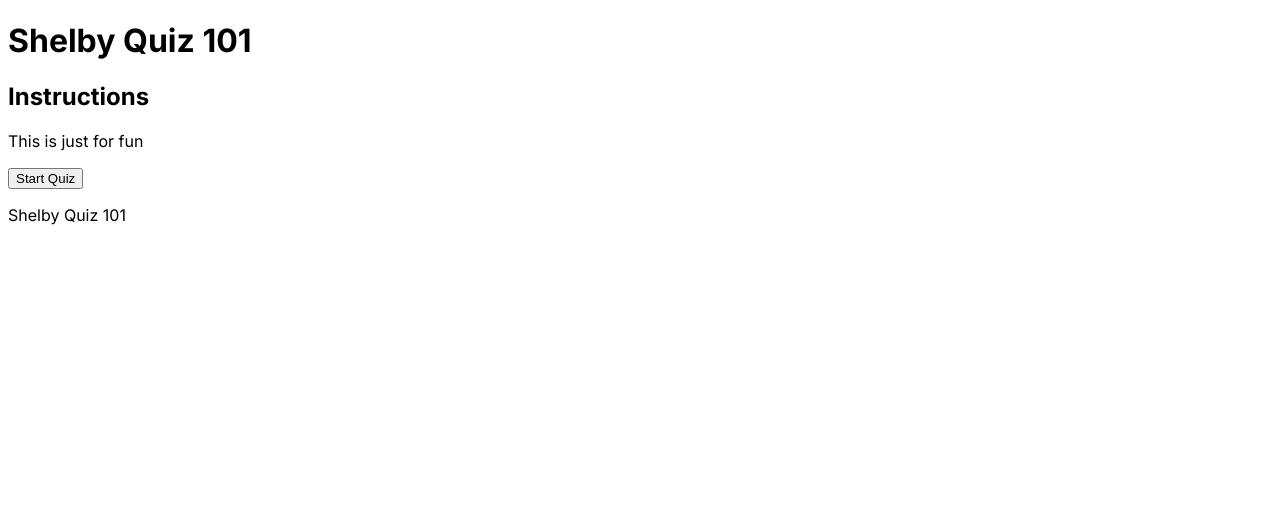
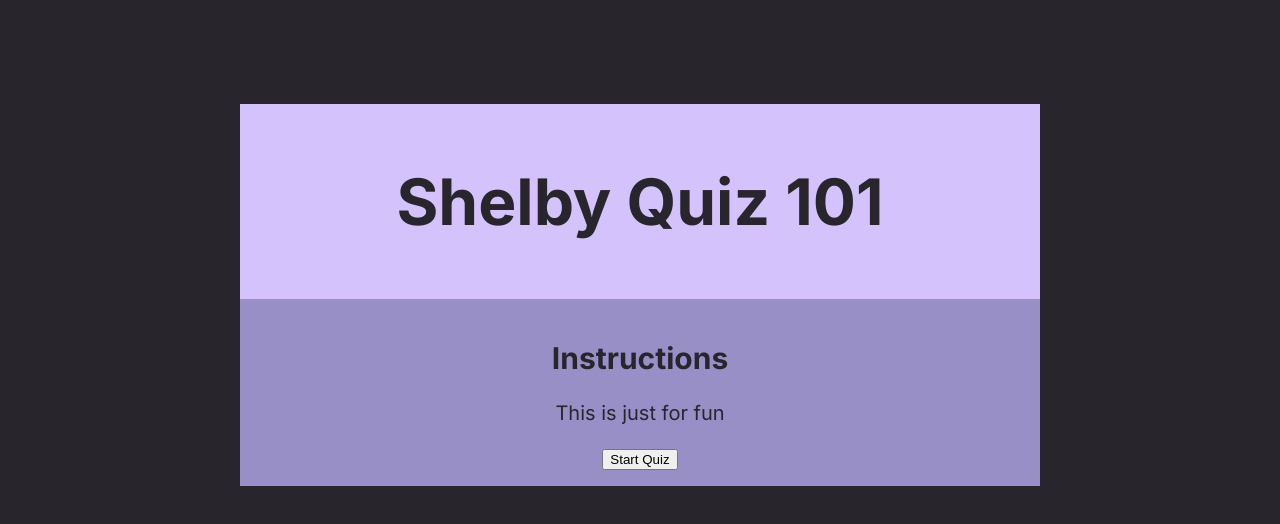
Before and after one commit to shelb-doc/quiz-stellar, a plain HTML site: page index.html in a window 1280 px wide. Drawn offline with Linux system fonts and the light colour scheme.

Commit message:
some style

```diff
--- a/css/style.css
+++ b/css/style.css
@@ -5,6 +5,34 @@
     --amethyst: #8960b5ff;
     --pale-purple: #ffe9ffff;
 }
+
 body{
     font-family: 'Inter', sans-serif;
+    font-size: 20px;
+    padding: 1rem;
+    background-color: var(--raisin-black);
+    display: grid;
+    justify-content: center;
+    align-items: center;
 }
+
+.container{
+    background-color: var(--tropical-indigo);
+    width: 800px;
+    margin: auto;
+    height: max-content;
+    margin-top: 5rem;
+}
+
+.header{
+    background-color: var(--periwinkle);
+    padding: 1rem;
+    text-align: center;
+    font-size: 2rem;
+    color: var(--raisin-black);
+}
+.content{
+    padding: 1rem;
+    text-align: center;
+    color: var(--raisin-black);
+}
--- a/index.html
+++ b/index.html
@@ -20,15 +20,12 @@
         <div class="content">
             <h2>Instructions</h2>
             <p>This is just for fun</p>
-            <button type="button" class="btn btn-primary" id="start">Start Quiz</button>
+            <button type="button" class="btn" id="start">Start Quiz</button>
         </div>
         <div class="quiz">
             <div class="question"></div>
             <div class="choices"></div>
             <div class="answers"></div>
         </div>
-        <div class="footer">
-            <p>Shelby Quiz 101</p>
-        </div>
     </div>
 </body>
```
